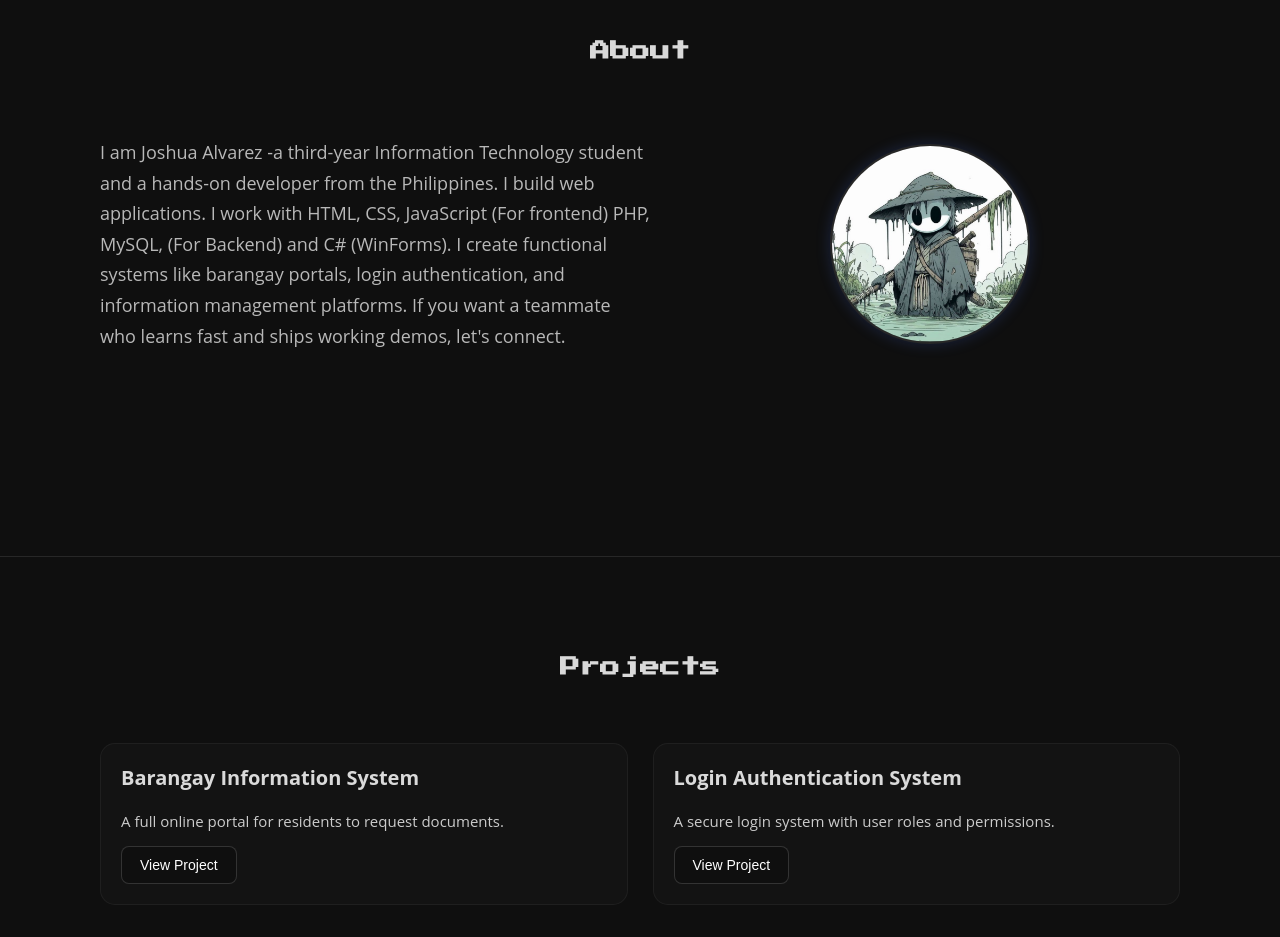
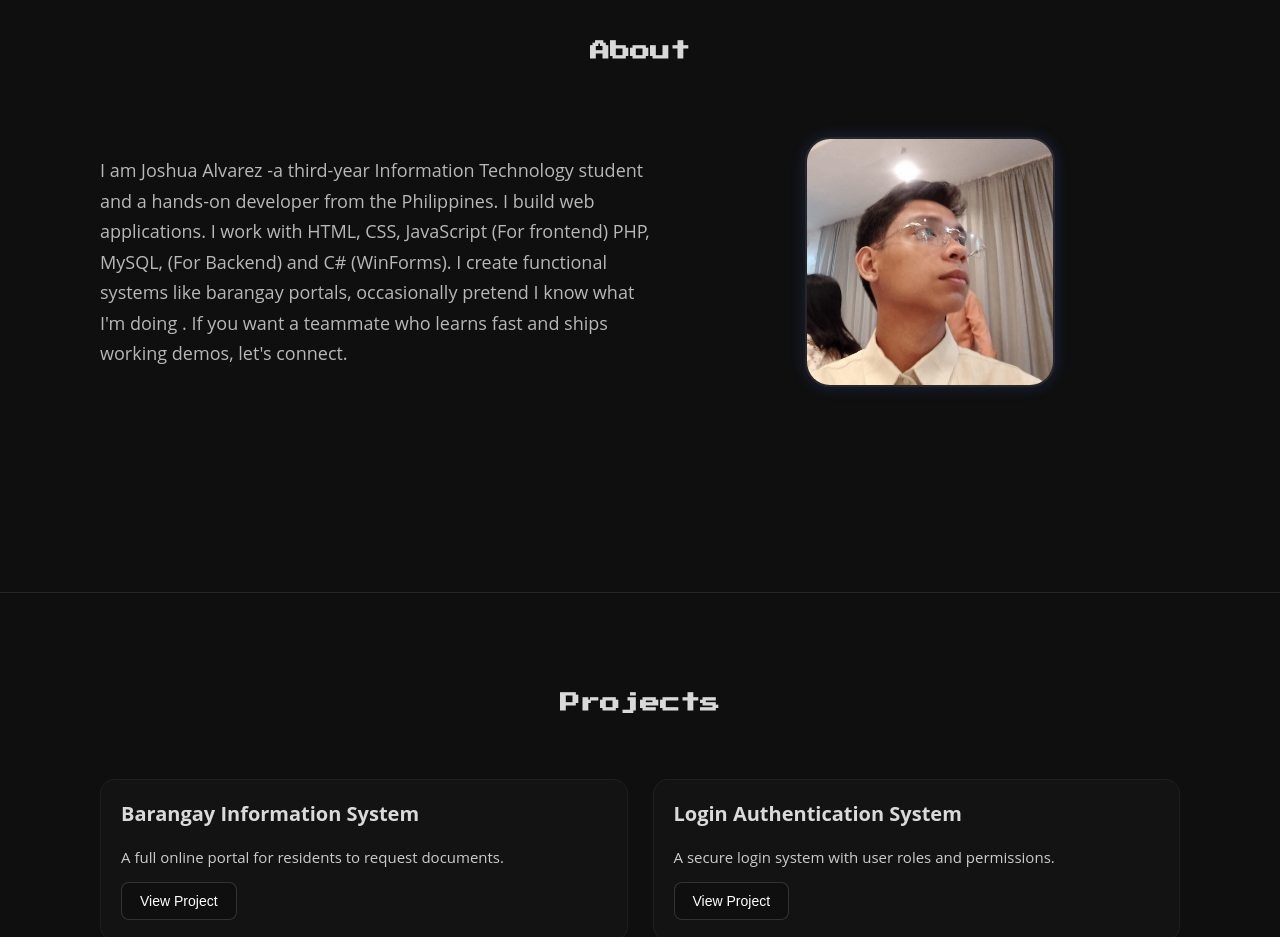
Before and after one commit to devstygian/portfolio, a plain HTML site: page index.html in a window 1280 px wide. Shown: the part 860-1797 px from the top of the page. Drawn offline with Linux system fonts and the light colour scheme.

Commit message:
added pfp

```diff
--- a/index.html
+++ b/index.html
@@ -60,12 +60,12 @@
                 <p>
                     I am Joshua Alvarez -a third-year Information Technology student and a hands-on developer from the Philippines.
                     I build web applications. I work with HTML, CSS, JavaScript (For frontend) PHP, MySQL, (For Backend) and C# (WinForms).
-                    I create functional systems like barangay portals, login authentication,
-                    and information management platforms. If you want a teammate who learns fast and ships working demos, let's connect.
+                    I create functional systems like barangay portals,  occasionally pretend I know what I'm doing
+                    . If you want a teammate who learns fast and ships working demos, let's connect.
                 </p>
             </div>
             <div class="about-image">
-                <img src="assets/img/Null.jpg" alt="Null">
+                <img src="assets/img/what.jpg" alt="Null">
             </div>
         </div>
     </section>
--- a/style.css
+++ b/style.css
@@ -177,10 +177,10 @@ h2{
 }
 
 .about-image img {
-    width: 200px;
-    height: 200px;
+    width: 250px;
+    height: 250px;
     object-fit: cover;
-    border-radius: 50%;
+    border-radius: 10%;
     border: 2px solid rgba(255,255,255,0.1);
     box-shadow: 0 0 15px rgba(74,120,255,0.2);
 }
```
Also changed, not shown: assets/img/what.jpg (added).
